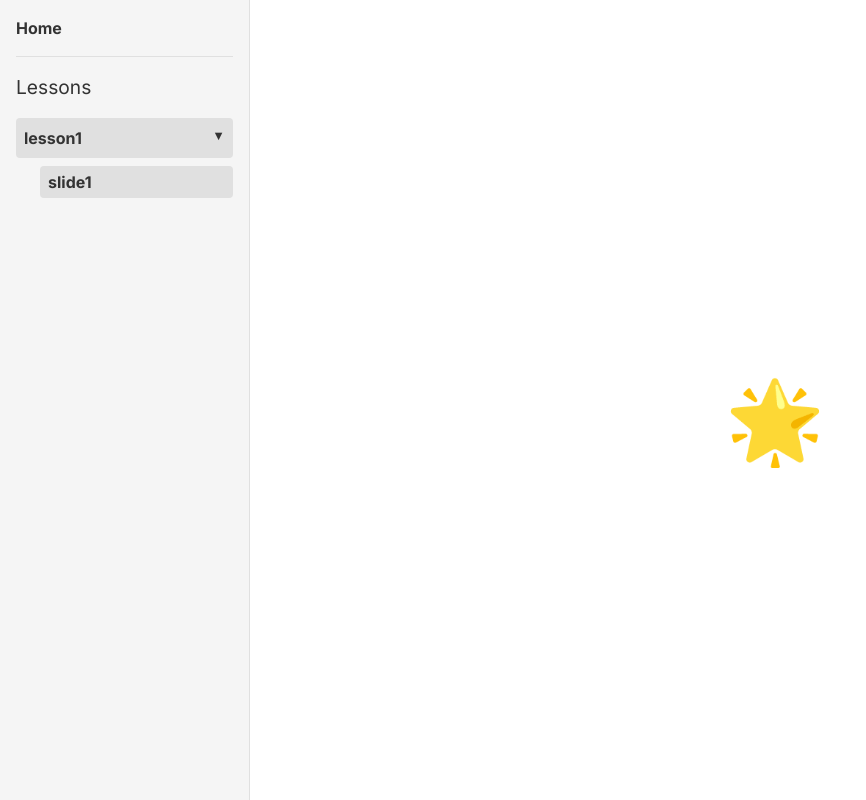
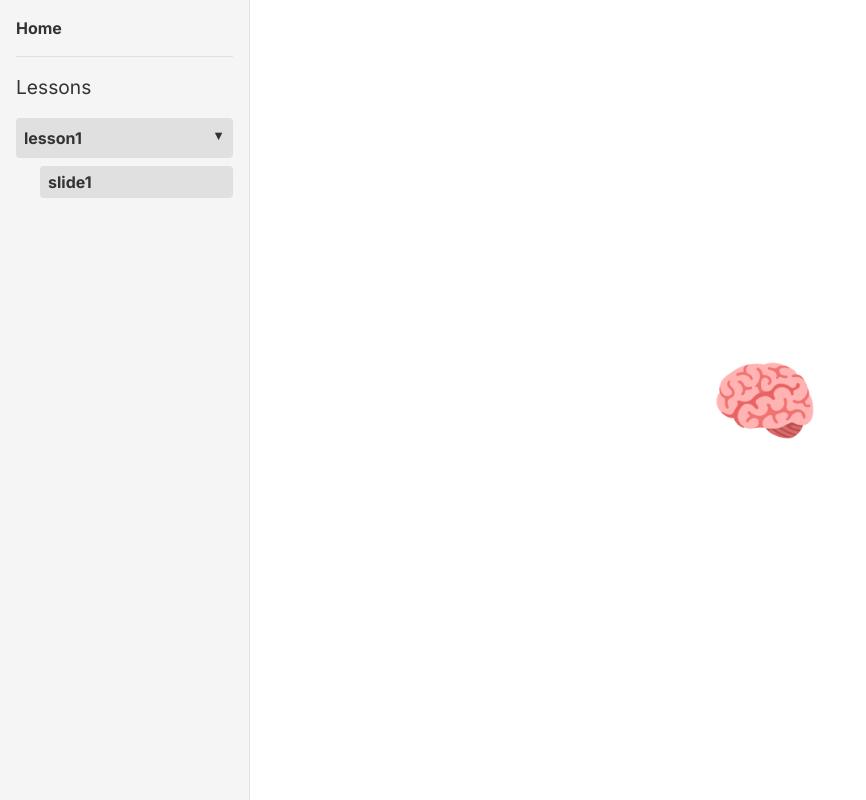
Before and after one commit to krishanheredia97/interactive-learning, a Next.js app: page /lessons/lesson1/slide1 in a window 1280 px wide. Shown: the whole page, without its empty margins (0-866 px from the left). Built offline with nearby package versions, Linux system fonts and the light colour scheme.

Commit message:
improve line animation

```diff
--- a/app/lessons/lesson1/slide1/page.tsx
+++ b/app/lessons/lesson1/slide1/page.tsx
@@ -1,6 +1,8 @@
 'use client';
 
 import { useEffect, useRef, useState } from 'react';
+import AnimatedLine from '@/components/ui/AnimatedLine';
+import { motion } from 'framer-motion';
 
 interface Position {
   x: number;
@@ -16,6 +18,10 @@ export default function Slide1() {
   const canvasRef = useRef<HTMLDivElement>(null);
   const isDraggingRef = useRef(false);
   const lastPositionRef = useRef<Position>({ x: 0, y: 0 });
+  const [showAnimation, setShowAnimation] = useState(false);
+  const brainRef = useRef<HTMLDivElement>(null);
+  const syringeRef = useRef<HTMLDivElement>(null);
+  const contentContainerRef = useRef<HTMLDivElement>(null);
 
   const [transform, setTransform] = useState<Transform>({
     position: { x: 0, y: 0 },
@@ -117,7 +123,7 @@ export default function Slide1() {
 
   // Function to handle emoji click
   const handleEmojiClick = () => {
-    alert('Lesson 1, Slide 1 Emoji clicked!');
+    setShowAnimation(prev => !prev);
   };
 
   return (
@@ -127,20 +133,61 @@ export default function Slide1() {
         className="canvas"
       >
         <div
-          className="emoji"
+          ref={contentContainerRef}
           style={{
             transform: `translate(${transform.position.x}px, ${transform.position.y}px) scale(${transform.scale})`,
-            left: '50%',
-            top: '50%',
-            marginLeft: '-0.5em',
-            marginTop: '-0.5em',
-            cursor: 'pointer',
+            position: 'absolute',
+            top: 0,
+            left: 0,
+            width: '100%',
+            height: '100%',
+            transformOrigin: '0 0',
           }}
-          onClick={handleEmojiClick}
         >
-          🌟
+          <div
+            ref={brainRef}
+            className="emoji"
+            style={{
+              position: 'absolute',
+              left: '50%',
+              top: '50%',
+              transform: 'translate(-50%, -50%)',
+              cursor: 'pointer',
+              fontSize: '5.5rem',
+              zIndex: 1,
+            }}
+            onClick={handleEmojiClick}
+          >
+            🧠
+          </div>
+
+          {showAnimation && (
+            <>
+              <motion.div
+                ref={syringeRef}
+                className="emoji-secondary"
+                style={{
+                  position: 'absolute',
+                  left: 'calc(50% + 150px)',
+                  top: '50%',
+                  transform: 'translate(-50%, -50%)',
+                  fontSize: '4.5rem',
+                  zIndex: 1,
+                }}
+                initial={{ opacity: 0, scale: 0 }}
+                animate={{ opacity: 1, scale: 1 }}
+                transition={{ duration: 0.3 }}
+              >
+                💉
+              </motion.div>
+              <AnimatedLine
+                startEl={brainRef}
+                endEl={syringeRef}
+                containerEl={contentContainerRef}
+              />
+            </>
+          )}
         </div>
-
       </div>
     </main>
   );
--- /dev/null
+++ b/components/ui/AnimatedLine.tsx
@@ -0,0 +1,83 @@
+import React, { useEffect, useState, RefObject, useLayoutEffect } from 'react';
+import { motion } from 'framer-motion';
+
+interface Point {
+  x: number;
+  y: number;
+}
+
+interface AnimatedLineProps {
+  startEl: { current: HTMLElement | null };
+  endEl: { current: HTMLElement | null };
+  containerEl: { current: HTMLElement | null };
+  color?: string;
+  thickness?: number;
+}
+
+const AnimatedLine: React.FC<AnimatedLineProps> = ({
+  startEl,
+  endEl,
+  containerEl,
+  color = '#a7a7a7',
+  thickness = 1,
+}) => {
+  const [start, setStart] = useState<Point | null>(null);
+  const [end, setEnd] = useState<Point | null>(null);
+
+  useLayoutEffect(() => {
+    if (startEl.current && endEl.current && containerEl.current) {
+      const containerRect = containerEl.current.getBoundingClientRect();
+      const startRect = startEl.current.getBoundingClientRect();
+      const endRect = endEl.current.getBoundingClientRect();
+
+      setStart({
+        x: startRect.left - containerRect.left + startRect.width / 2,
+        y: startRect.top - containerRect.top + startRect.height / 2,
+      });
+      setEnd({
+        x: endRect.left - containerRect.left + endRect.width / 2,
+        y: endRect.top - containerRect.top + endRect.height / 2,
+      });
+    }
+  }, [startEl, endEl, containerEl]);
+
+  if (!start || !end) {
+    return null;
+  }
+
+  const angle = Math.atan2(end.y - start.y, end.x - start.x) * 180 / Math.PI;
+  const length = Math.sqrt(Math.pow(end.x - start.x, 2) + Math.pow(end.y - start.y, 2));
+
+  if (length === 0) return null;
+
+  return (
+    <div
+      style={{
+        position: 'absolute',
+        top: start.y,
+        left: start.x,
+        transform: `rotate(${angle}deg)`,
+        transformOrigin: '0 0',
+        zIndex: -1,
+      }}
+    >
+      <svg width={length} height={thickness * 5} style={{ overflow: 'visible', position: 'relative', top: `-${thickness * 2}px` }}>
+        <motion.path
+          d={`M 0 ${thickness * 2.5} L ${length} ${thickness * 2.5}`}
+          stroke={color}
+          strokeWidth={thickness}
+          strokeDasharray="4 4"
+          initial={{ strokeDashoffset: 8 }}
+          animate={{ strokeDashoffset: 0 }}
+          transition={{
+            duration: 0.5,
+            repeat: Infinity,
+            ease: 'linear',
+          }}
+        />
+      </svg>
+    </div>
+  );
+};
+
+export default AnimatedLine;
```
